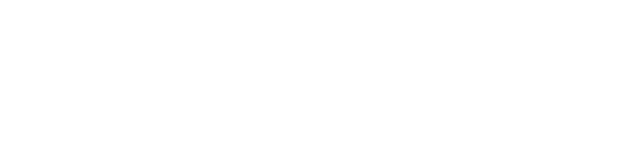
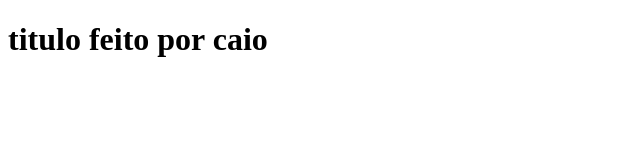
Before and after one commit to CaioOliveira09/aula-git-essencial, a plain HTML site: page index.html in a window 1280 px wide. Shown: the whole page, without its empty margins (0-640 px from the left). Drawn offline with Linux system fonts and the light colour scheme.

```diff
--- a/index.html
+++ b/index.html
@@ -7,5 +7,7 @@
 </head>
 <body>
 
+    <h1>titulo feito por caio</h1>
+
 </body>
 </html>
```
